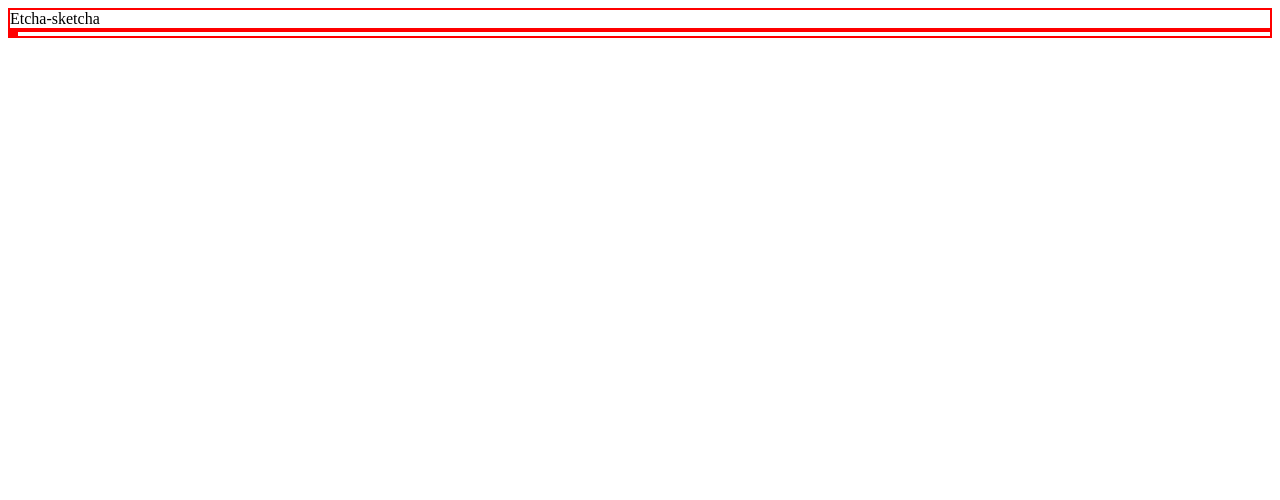
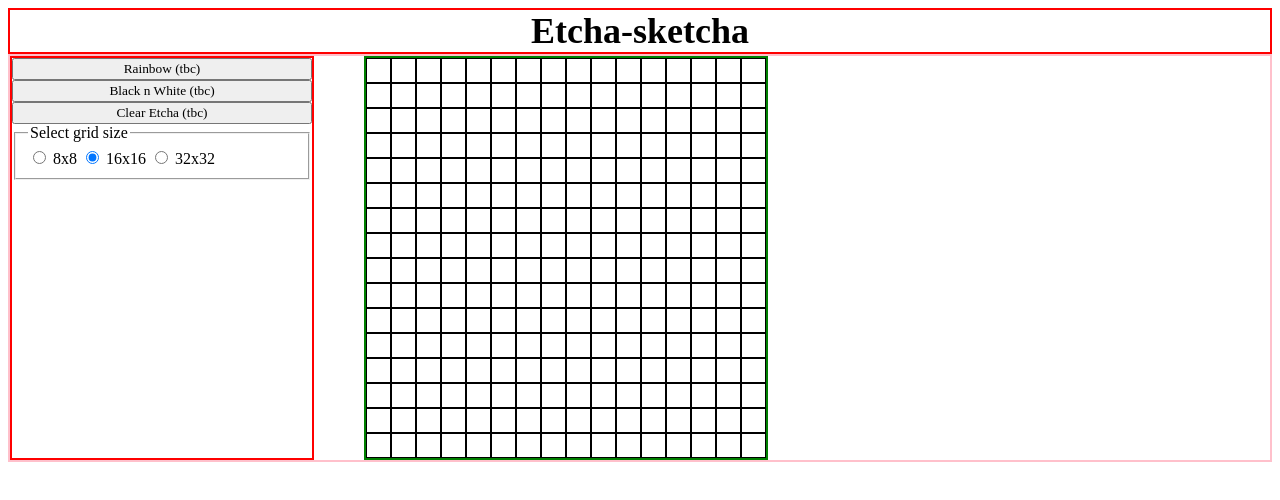
Before and after one commit to alypse/etch-a-sketch, a plain HTML site: page index.html in a window 1280 px wide. Drawn offline with Linux system fonts and the light colour scheme.

Commit message:
Initialse page, implement grid size listener and function

```diff
--- a/index.html
+++ b/index.html
@@ -11,7 +11,24 @@
 <div class="heading">Etcha-sketcha</div>
 
 <div class="contents">
-    <div class="options"></div>
+    <div class="options">
+        <button class="mode-rainbow">Rainbow (tbc)</button>
+        <button class="mode-blackonwhite">Black n White (tbc)</button>
+        <button class="mode-clear">Clear Etcha (tbc)</button>
+        <fieldset>
+            <legend>Select grid size</legend>
+            <div>
+                <input type="radio" id="gridCount1" name="gridCount" value=8 />
+                <label for="gridCount1">8x8</label>
+
+                <input type="radio" id="gridCount2" name="gridCount" value=16 checked/>
+                <label for="gridCount2">16x16</label>
+
+                <input type="radio" id="gridCount3" name="gridCount" value=32 />
+                <label for="gridCount3">32x32</label>
+            </div>
+        </fieldset>
+    </div>
     <div class="box-container"></div>
 </div>
 
--- a/script.js
+++ b/script.js
@@ -0,0 +1,43 @@
+function etcha() {
+
+    const gridContainer = document.querySelector(".box-container");
+    const gridSelectors = document.querySelectorAll("input[name=gridCount]");
+
+    gridSelectors.forEach(gridSelector => {
+        gridSelector.addEventListener("change", function () {
+
+            let gridCount = parseInt(gridSelector.value);
+
+            if (gridContainer.hasChildNodes()) {
+                while (gridContainer.firstChild) {
+                    gridContainer.removeChild(gridContainer.lastChild);
+                }
+            }
+
+            updateGrid(gridCount);
+        })
+    });
+
+    function updateGrid(gridCount) {
+        for (let i = 0; i <= (gridCount * gridCount) - 1; i++) {
+
+            const box = document.createElement("div");
+
+            box.classList.add("box");
+            gridContainer.appendChild(box);
+
+            if (gridCount === 8) {
+                box.classList.add("eight");
+            }
+            if (gridCount === 16) {
+                box.classList.add("sixteen");
+            }
+            if (gridCount === 32) {
+                box.classList.add("thirty_two");
+            }
+        }
+    }
+    updateGrid(16); // Initialise the grid on page load
+}
+
+etcha();
--- a/style.css
+++ b/style.css
@@ -4,20 +4,49 @@
 
 .heading {
     display: flex;
+    justify-content: center;
+    font-size: 36px;
+    font-weight: bold;
     border: red 2px solid;
 }
 
 .contents {
     display: flex;
-    border: red 2px solid;
+    border: pink 2px solid;
 }
 
 .options {
     display: flex;
+    flex-direction: column;
     border: red 2px solid;
+    width: 300px;
+    height: 400px;
+    margin-right: 50px;
 }
 
 .box-container {
     display: flex;
-    border: red 2px solid;
+    flex-flow: row wrap;
+    justify-content: space-evenly;
+    width: 400px;
+    height: 400px;
+    border: green 2px solid;
 }
+
+.box {
+    position: relative;
+    border: 1px solid black;
+    box-sizing: border-box;
+}
+
+.eight {
+    flex: 1 0 12.5%;
+}
+
+.sixteen {
+    flex: 1 0 6.25%;
+}
+
+.thirty_two {
+    flex: 1 0 3.125%;
+}
```
